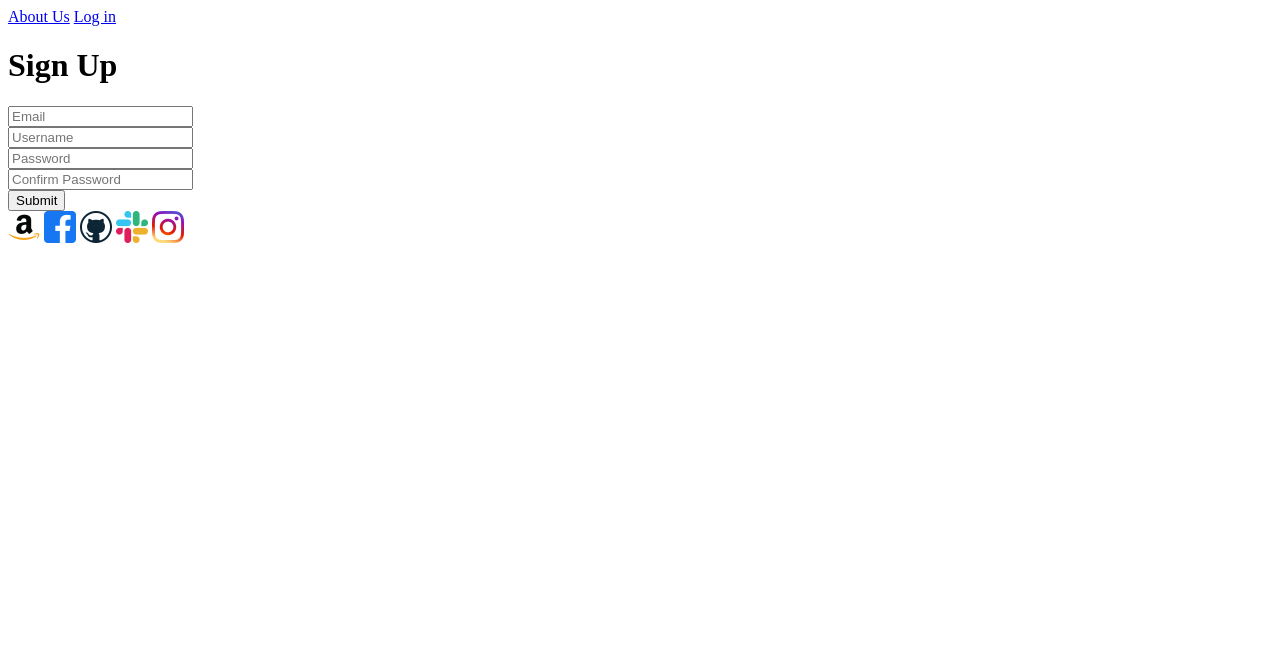
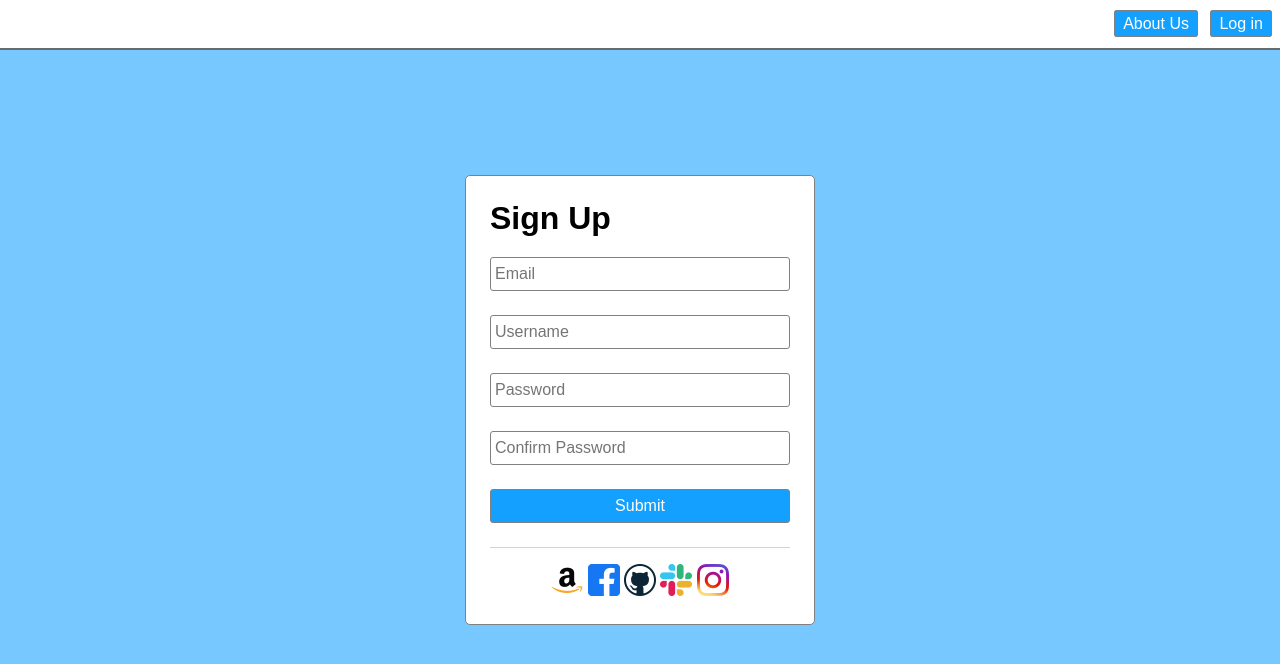
Before and after one commit to mariaharrell13/HTML-Static-Register-Page, a plain HTML site: page index.html in a window 1280 px wide. Drawn offline with Linux system fonts and the light colour scheme.

Commit message:
CSS style added

```diff
--- a/index.html
+++ b/index.html
@@ -4,6 +4,7 @@
     <meta charset="UTF-8">
     <meta http-equiv="X-UA-Compatible" content="IE=edge">
     <meta name="viewport" content="width=device-width, initial-scale=1.0">
+    <link rel="stylesheet" href="./main.css" />
     <title>Register Page</title>
 </head>
 <body>
@@ -11,7 +12,7 @@
         <a href="#">About Us</a>
         <a href="#">Log in</a>
     </header>
-    <div>
+    <div class="container">
         <h1>Sign Up</h1>
         <form>
             <div>
--- /dev/null
+++ b/main.css
@@ -0,0 +1,76 @@
+body {
+    background-color: #76c8ff;
+    margin: 0;
+    font-family: sans-serif;
+    display: flex;
+    height: 100vh;
+}
+
+header {
+    background-color: rgb(255, 255, 255);
+    text-align: right;
+    padding: .75rem 0;
+    border-bottom: solid 2px dimgrey;
+    box-shadow:
+        0 4px 8px 0 rgba(0, 0, 0, 0.2),
+        0 6ox 20px 0 rgba(0, 0, 0, 0.19);
+    position: fixed;
+    top: 0;
+    left: 0;
+    width: 100vw;
+}
+
+header a {
+    color: white;
+    background-color: #13a0ff;
+    border: solid 1px gray;
+    border-radius: 3px;
+    padding: .25rem .5rem;
+    margin-right: .5rem;
+    line-height: 1.5rem;
+    text-decoration: none;
+}
+
+header a:hover, form button:hover {
+    background-color: #1084d1;
+    cursor: pointer;
+}
+
+.container {
+    margin: auto;
+    padding: 1.5rem;
+    background-color: white;
+    border: solid 1px gray;
+    border-radius: 5px;
+    box-shadow:
+        0 4px 8px 0 rgba(0, 0, 0, 0.2),
+        0 6ox 20px 0 rgba(0, 0, 0, 0.19);
+}
+
+.container > h1 {
+    margin: 0 0 .5rem;
+}
+
+form input, form button {
+    width: 100%;
+    min-width: 300px;
+    box-sizing: border-box;
+    margin: .75rem 0;
+    padding: .25rem;
+    line-height: 1.5rem;
+    font-size: 1em;
+    border: solid 1px gray;
+    border-radius: 3px;
+}
+
+form button {
+    color: white;
+    background-color: #13a0ff;
+}
+
+footer {
+    margin-top: 0.75rem;
+    border-top: solid 1px lightgray;
+    padding-top: 1rem;
+    text-align: center;
+}
```
